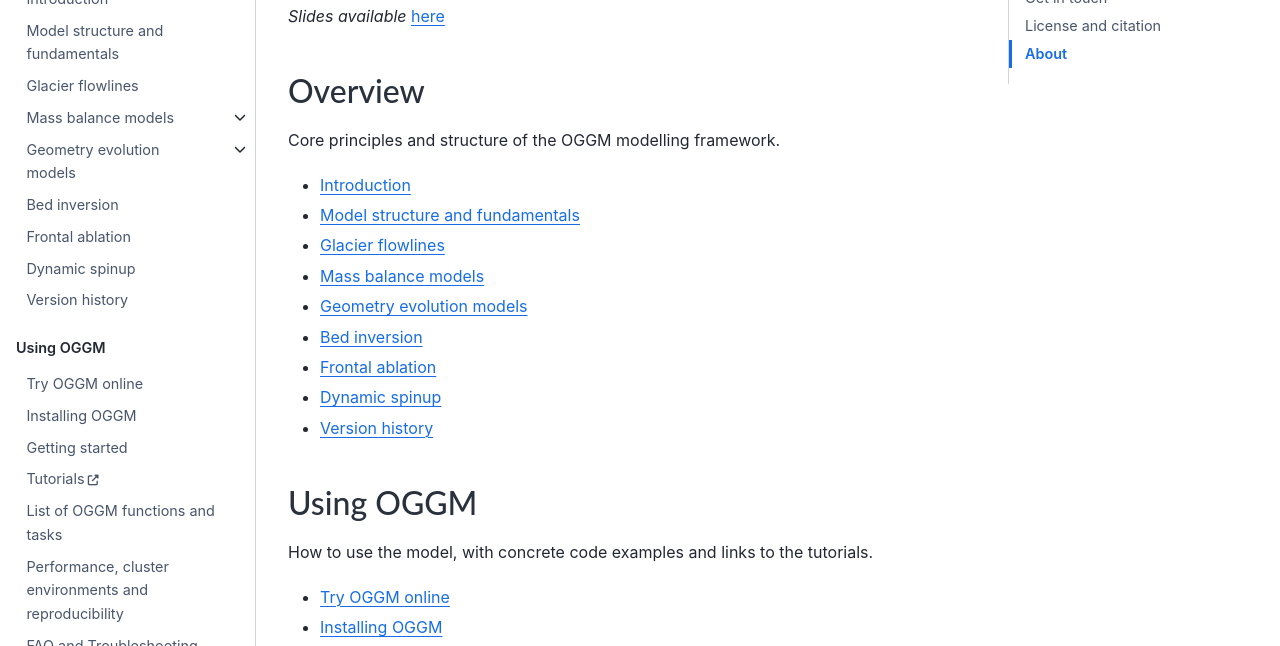
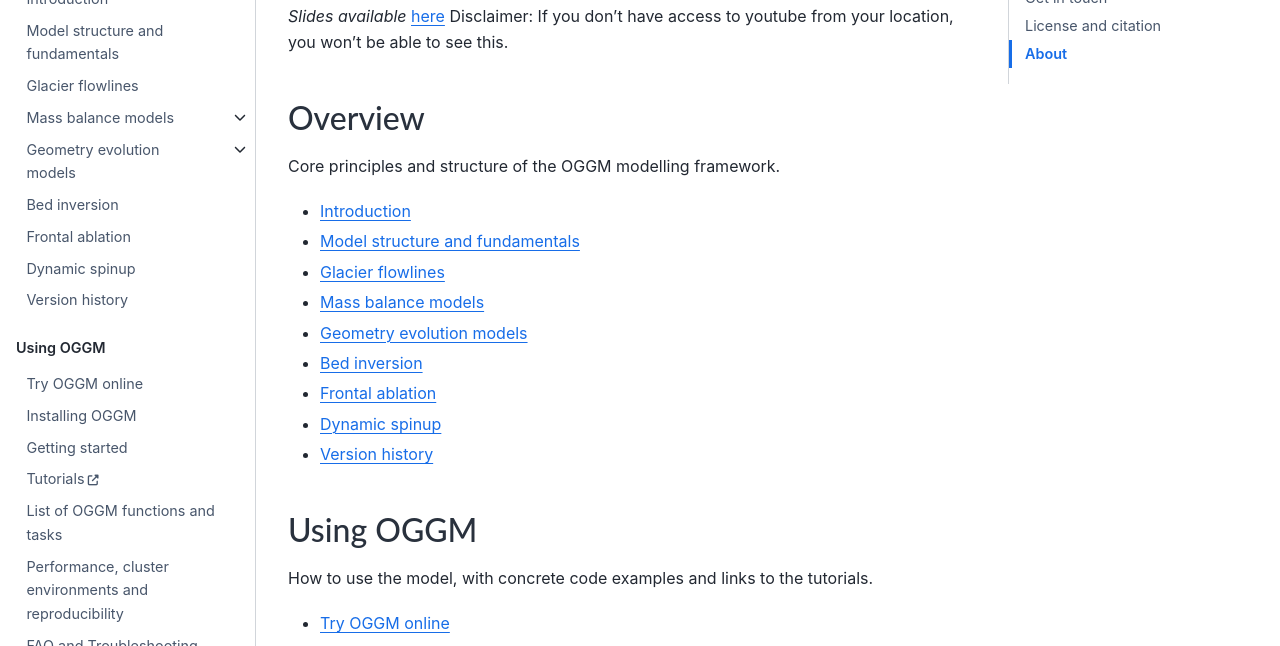
Before and after one commit to OGGM/oggm, a Sphinx documentation site: the page built from docs/index.rst, in a window 1280 px wide and 900 px high, scrolled down 1151 px, cut to the strip 254-900 px from the top of the window. Built offline with Sphinx 7.4.7 and the Sphinx Book theme 1.1.4, drawn with Linux system fonts in a browser that asks for light colours; the version number could not be read and is left out.

Commit message:
Update index.rst

```diff
--- a/docs/index.rst
+++ b/docs/index.rst
@@ -40,6 +40,7 @@ presentation from April 2020:
     <iframe width="672" height="378" src="https://www.youtube.com/embed/ttJMxcwXUjw?start=1270" frameborder="0" allow="accelerometer; autoplay; clipboard-write; encrypted-media; gyroscope; picture-in-picture" allowfullscreen></iframe>
 
 *Slides available* `here <https://oggm.org/framework_talk>`_
+Disclaimer: If you don't have access to youtube from your location, you won't be able to see this.
 
 Overview
 ^^^^^^^^
```
